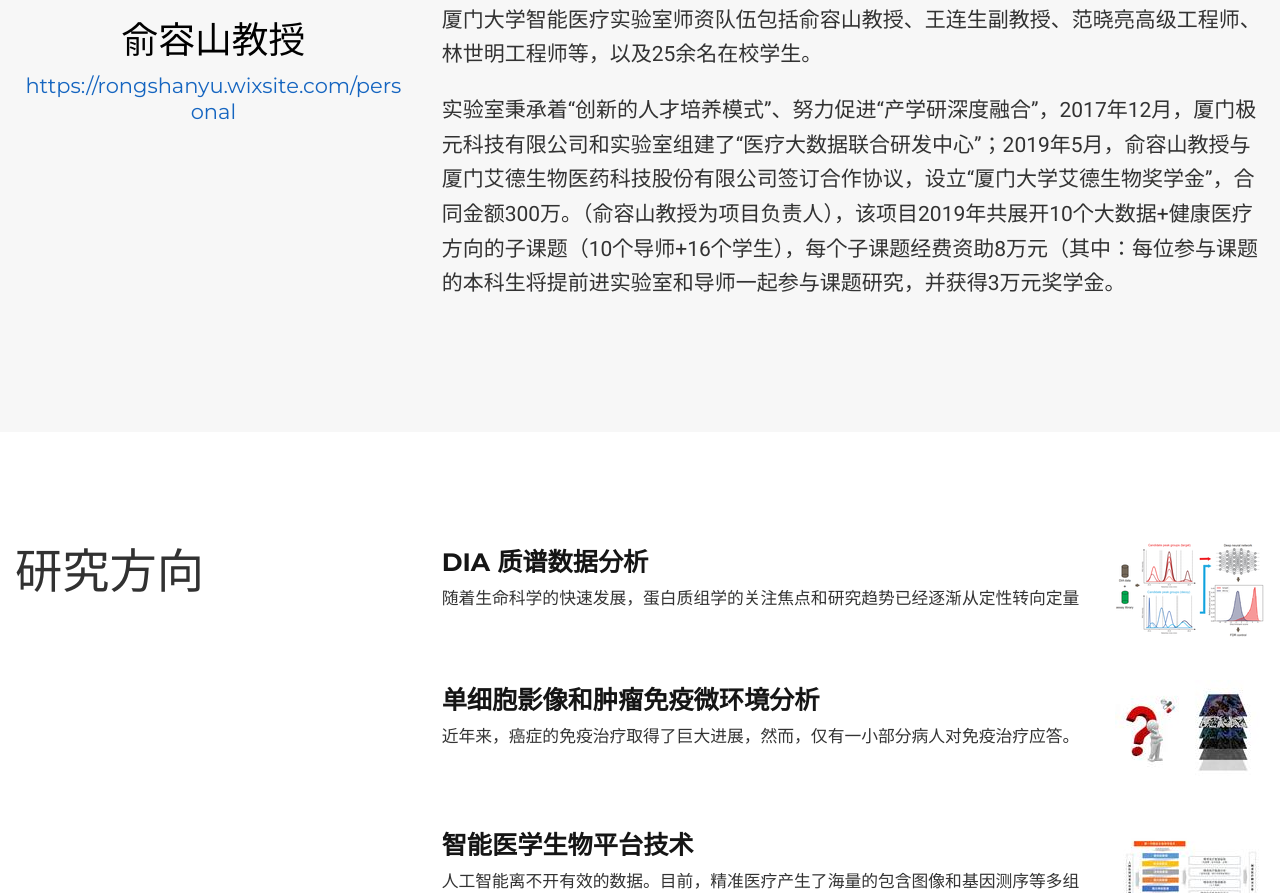
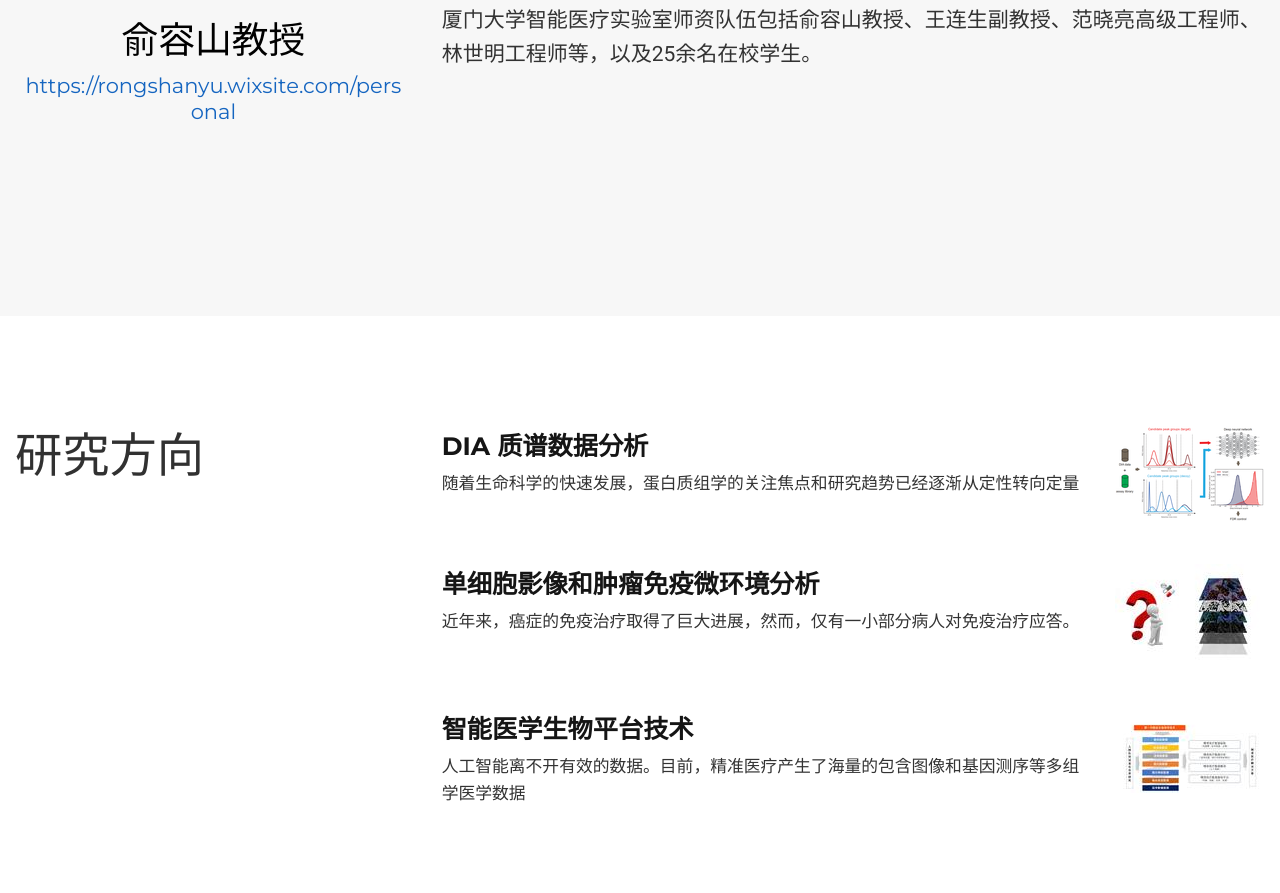
Before and after one commit to Rikin04/Rikin04.github.io, a plain HTML site: page index.html in a window 1280 px wide. Shown: the part 983-1876 px from the top of the page. Drawn offline with nearby package versions, Linux system fonts and the light colour scheme; some icons are missing.

Commit message:
Update index.html

```diff
--- a/index.html
+++ b/index.html
@@ -943,7 +943,6 @@
       <p>厦门大学智能医疗实验室（IDEA）成立于2017年2月，是厦门大学信息学院计算机科学系俞容山教授组建的科研实验室。俞容山教授（厦门大学信息学院博士生导师、“闽江学者”特聘教授、厦门市“双百人才”、现任“厦门大学健康医疗大数据国家研究院副院长”、“厦门大学数字福建健康医疗大数据研究所所长”。</p>
 <p>俞容山教授的个人主页：https://rongshanyu.wixsite.com/personal-c.</p>
 <p>厦门大学智能医疗实验室师资队伍包括俞容山教授、王连生副教授、范晓亮高级工程师、林世明工程师等，以及25余名在校学生。</p>
-<p>实验室秉承着“创新的人才培养模式”、努力促进“产学研深度融合”，2017年12月，厦门极元科技有限公司和实验室组建了“医疗大数据联合研发中心”；2019年5月，俞容山教授与厦门艾德生物医药科技股份有限公司签订合作协议，设立“厦门大学艾德生物奖学金”，合同金额300万。（俞容山教授为项目负责人），该项目2019年共展开10个大数据+健康医疗方向的子课题（10个导师+16个学生），每个子课题经费资助8万元（其中：每位参与课题的本科生将提前进实验室和导师一起参与课题研究，并获得3万元奖学金。</p>
 
     </div>
 
```
